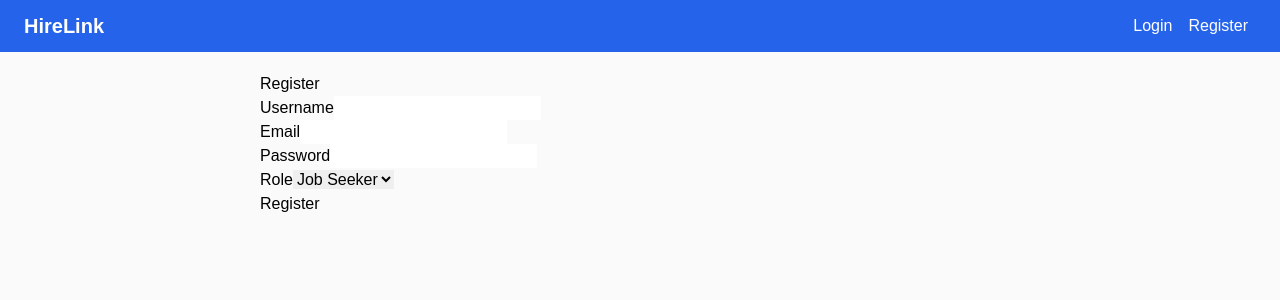
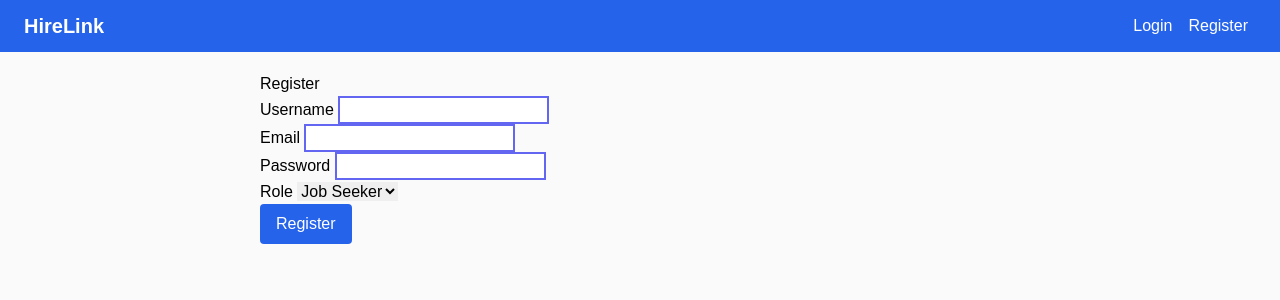
Before and after one commit to kevsipa/HireLink, a React (Create React App) app in the folder frontend/: page /register in a window 1280 px wide. Shown: the top 300 px of the page. Built offline with nearby package versions, Linux system fonts and the light colour scheme; no server answers.

Commit message:
Added tailwind css updates

```diff
--- a/frontend/src/pages/Login.js
+++ b/frontend/src/pages/Login.js
@@ -28,18 +28,21 @@ const Login = () => {
 
   return (
     <div>
-      <h2>Login</h2>
+      <h2 className="text-2x1 font-bold mb-4">Login</h2>
       {msg && <p style={{ color: 'red' }}>{msg}</p>}
       <form onSubmit={onSubmit}>
         <div>
-          <label>Email</label>
-          <input name="email" type="email" value={formData.email} onChange={onChange} />
+          <label>Email </label>
+          <input class="border-2 border-indigo-500" name="email" type="email" value={formData.email} onChange={onChange} />
         </div>
         <div>
-          <label>Password</label>
-          <input name="password" type="password" value={formData.password} onChange={onChange} />
+          <label>Password </label>
+          <input class="border-2 border-indigo-500" name="password" type="password" value={formData.password} onChange={onChange} />
         </div>
-        <button type="submit">Login</button>
+        <button
+          type="submit"
+          className="bg-blue-600 text-white px-4 py-2 rounded hover:bg-blue-700"
+        >Login</button>
       </form>
     </div>
   );
--- a/frontend/src/pages/Register.js
+++ b/frontend/src/pages/Register.js
@@ -38,25 +38,28 @@ const Register = () => {
       {msg && <p style={{ color: 'red' }}>{msg}</p>}
       <form onSubmit={onSubmit}>
         <div>
-          <label>Username</label>
-          <input name="username" type="text" value={formData.username} onChange={onChange} />
+          <label>Username </label>
+          <input class="border-2 border-indigo-500" name="username" type="text" value={formData.username} onChange={onChange} />
         </div>
         <div>
-          <label>Email</label>
-          <input name="email" type="email" value={formData.email} onChange={onChange} />
+          <label>Email </label>
+          <input class="border-2 border-indigo-500" name="email" type="email" value={formData.email} onChange={onChange} />
         </div>
         <div>
-          <label>Password</label>
-          <input name="password" type="password" value={formData.password} onChange={onChange} />
+          <label>Password </label>
+          <input class="border-2 border-indigo-500" name="password" type="password" value={formData.password} onChange={onChange} />
         </div>
         <div>
-          <label>Role</label>
+          <label>Role </label>
           <select name="role" value={formData.role} onChange={onChange}>
             <option value="seeker">Job Seeker</option>
             <option value="employer">Employer</option>
           </select>
         </div>
-        <button type="submit">Register</button>
+        <button
+          type="submit"
+          className="bg-blue-600 text-white px-4 py-2 rounded hover:bg-blue-700"
+        >Register</button>
       </form>
     </div>
   );
```
